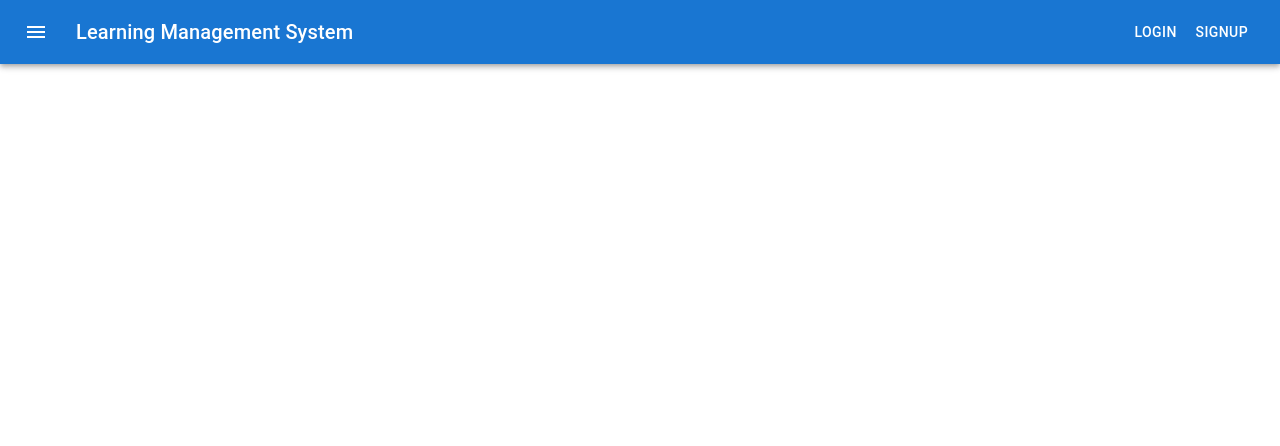
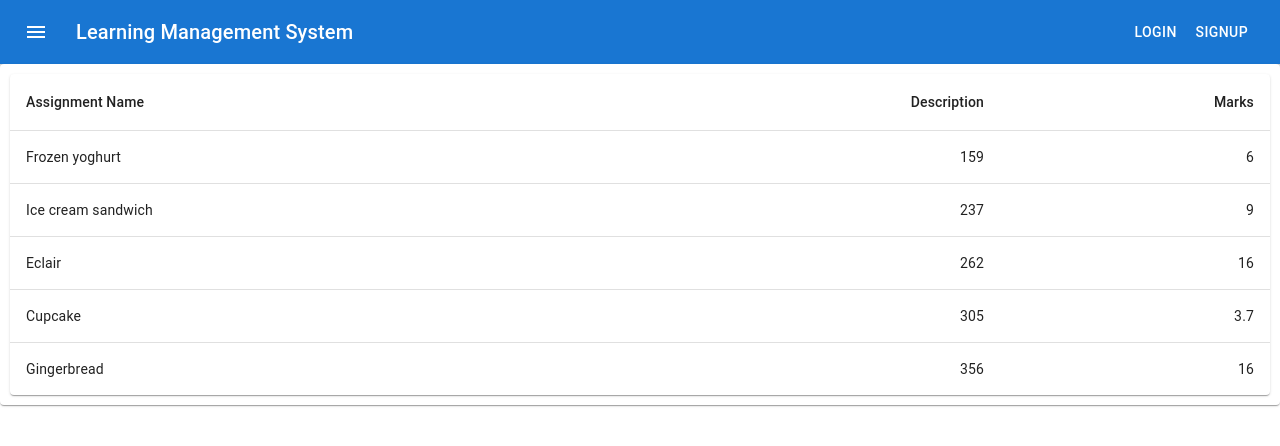
Before and after one commit to Nawoda-Jayasinghe/learning-management-system-Front-End, a React (Create React App) app: page /StudentCourseMarks in a window 1280 px wide. Shown: the top 446 px of the page. Built offline with nearby package versions, Linux system fonts and the light colour scheme.

Commit message:
Fixed card issues

```diff
--- a/src/App.js
+++ b/src/App.js
@@ -15,6 +15,7 @@ import Hero from "./components/hero/Hero";
 import AvailableCourses from "./components/commonDashboard/AvailableCourses";
 import EnrolledCourses from "./components/commonDashboard/EnrolledCourses";
 import StudentAvailable from "./components/student/StudentAvailable";
+import StudentCourseMarks from "./components/student/StudentCourseMarks";
 
 
 function App() {
@@ -31,6 +32,7 @@ function App() {
           <Route path="/availableCourses" element={<AvailableCourses/>}/>
           <Route path="/enrolledCourses" element={<EnrolledCourses/>}/>
           <Route path="/StudentAvailable" element={<StudentAvailable />} />
+          <Route path="/StudentCourseMarks" element={<StudentCourseMarks/>} />
         </Routes>
       </BrowserRouter>
 
--- a/src/components/commonDashboard/AvailableCourses.jsx
+++ b/src/components/commonDashboard/AvailableCourses.jsx
@@ -6,7 +6,7 @@ import Student from "../student/Student";
 import StudentAvailable from "../student/StudentAvailable";
 
 const AvailableCourses = () => {
-  const type = "lecturer";
+  const type = "student";
 
   return (
     <div>
--- a/src/components/commonDashboard/EnrolledCourses.jsx
+++ b/src/components/commonDashboard/EnrolledCourses.jsx
@@ -8,7 +8,7 @@ import StudentEnrollment from "../student/StudentEnrollment";
 
 const EnrolledCourses = () => {
 
-  const type = "lecturer";
+  const type = "student";
 
   return <div>
     <Sidebar/>
--- a/src/components/dashboard/SubjectCard.jsx
+++ b/src/components/dashboard/SubjectCard.jsx
@@ -3,12 +3,12 @@ import React from 'react';
 import { Button } from 'antd';
 import Grid from "antd/lib/card/Grid";
 const SubjectCard = () => (
-  <div className="site-card-wrapper center">
-    <Grid container spacing={1} className="flex ">
+  <div className="w-full" style={{margin:"10px 10px",boxShadow: "rgba(0, 0, 0, 0.24) 0px 3px 8px"}}>
+    <Grid container spacing={4} className="flex " style={{width:"100%", mx:2 }} >
             <img src="https://encrypted-tbn0.gstatic.com/images?q=tbn:ANd9GcTkDNFIq-3knHkuUSzXtaujLmD9rzFkmNS02w&usqp=CAU"></img>
-            <Grid item lg={6} md={4} sm={6} xs={12} alignItems="center">
+            <Grid item lg={6} md={4} sm={6} xs={12} alignItems="center" style={{width:"100%" }} >
               <center>
-                <label>MGTE 21212 Course</label>
+                <label>MGTE 23212 Course</label>
                 <Button type="primary" block className="w-full">
                   Enroll
                 </Button>
--- a/src/components/lecturer/LecturerAvailable.jsx
+++ b/src/components/lecturer/LecturerAvailable.jsx
@@ -15,6 +15,7 @@ function LecturerAvailable() {
             display: "flex",
             alignItems: "center",
             marginTop: "10px",
+            flexWrap: 'wrap',
           }}
         >
         <SubjectCard/>
--- a/src/components/lecturer/LecturerEnrollment.jsx
+++ b/src/components/lecturer/LecturerEnrollment.jsx
@@ -15,6 +15,7 @@ function LecturerEnrollment() {
             display: "flex",
             alignItems: "center",
             marginTop: "10px",
+            flexWrap: 'wrap',
           }}
         >
         <SubjectCard/>
--- a/src/components/student/StudentAvailable.jsx
+++ b/src/components/student/StudentAvailable.jsx
@@ -8,7 +8,7 @@ function StudentAvailable() {
   return (
     <div className="StudentAvailable">
       <h3>
-        <center>Courses Enrollment - Student</center>
+        <center>Available courses - Student</center>
       </h3>
       <Form onSubmit={() => {}} className="w-full">
         <div
@@ -16,13 +16,17 @@ function StudentAvailable() {
             display: "flex",
             alignItems: "center",
             marginTop: "10px",
+            flexWrap: 'wrap',
           }}
         >
         <SubjectCard/>
         <SubjectCard/>
         <SubjectCard/>
         <SubjectCard/>
-
+        <SubjectCard/>
+        <SubjectCard/>
+        <SubjectCard/>
+        <SubjectCard/>
 
 
 
--- /dev/null
+++ b/src/components/student/StudentCourseMarks.jsx
@@ -0,0 +1,57 @@
+import * as React from 'react';
+import Table from '@mui/material/Table';
+import TableBody from '@mui/material/TableBody';
+import TableCell from '@mui/material/TableCell';
+import TableContainer from '@mui/material/TableContainer';
+import TableHead from '@mui/material/TableHead';
+import TableRow from '@mui/material/TableRow';
+import Paper from '@mui/material/Paper';
+import { Card } from '@mui/material';
+
+function createData(name, calories, fat) {
+  return { name, calories, fat };
+}
+
+const rows = [
+  createData('Frozen yoghurt', 159, 6.0, 24, 4.0),
+  createData('Ice cream sandwich', 237, 9.0, 37, 4.3),
+  createData('Eclair', 262, 16.0, 24, 6.0),
+  createData('Cupcake', 305, 3.7, 67, 4.3),
+  createData('Gingerbread', 356, 16.0, 49, 3.9),
+];
+
+export default function StudentCourseMarks() {
+  return (
+
+    <Card style={{padding:"10px",width:"100%"}}>
+          <TableContainer component={Paper}>
+      <Table sx={{ minWidth: 650 }} aria-label="simple table">
+        <TableHead>
+          <TableRow>
+            <TableCell>Assignment Name</TableCell>
+            <TableCell align="right">Description</TableCell>
+            <TableCell align="right">Marks</TableCell>
+
+          </TableRow>
+        </TableHead>
+        <TableBody>
+          {rows.map((row) => (
+            <TableRow
+              key={row.name}
+              sx={{ '&:last-child td, &:last-child th': { border: 0 } }}
+            >
+              <TableCell component="th" scope="row">
+                {row.name}
+              </TableCell>
+              <TableCell align="right">{row.calories}</TableCell>
+              <TableCell align="right">{row.fat}</TableCell>
+
+            </TableRow>
+          ))}
+        </TableBody>
+      </Table>
+    </TableContainer>
+    </Card>
+
+  );
+}
--- a/src/components/student/StudentEnrollment.jsx
+++ b/src/components/student/StudentEnrollment.jsx
@@ -1,13 +1,36 @@
-import { Card } from 'antd';
-import React from 'react';
-
+import { Card } from "antd";
+import React from "react";
+import SubjectCard from "../dashboard/SubjectCard";
+import Form from "antd/es/form/Form";
+import StudentCourseMarks from "./StudentCourseMarks";
+import { Link } from "react-router-dom";
 
 function StudentEnrollment() {
   return (
-    <div className="ClientApp">
-        <Card>student Enrollment</Card>
-
-
+    <div className="StudentAvailable">
+      <h3>
+        <center>Enrolled courses - Student</center>
+      </h3>
+      <Form onSubmit={() => {}} className="w-full">
+        <div
+          style={{
+            display: "flex",
+            alignItems: "center",
+            marginTop: "10px",
+            flexWrap: 'wrap',
+          }}
+        >
+          <Link to="/StudentCourseMarks">
+            <SubjectCard />
+          </Link>
+          <SubjectCard />
+          <SubjectCard />
+          <SubjectCard />
+          <SubjectCard />
+          <SubjectCard />
+          <SubjectCard />
+        </div>
+      </Form>
     </div>
   );
 }
```
